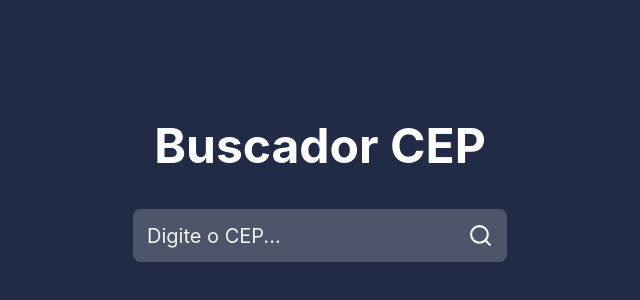
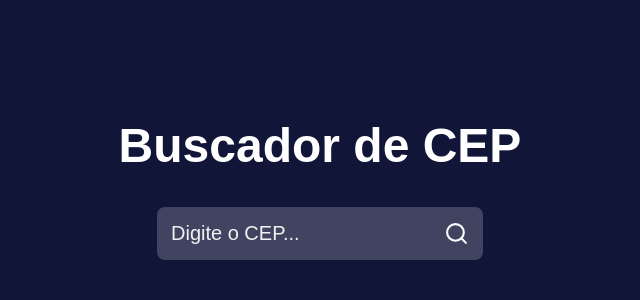
Before and after one commit to offreflix/cepfinder-reactjs, a React (Create React App) app: page / in a window 1280 px wide. Shown: the part 194-494 px from the top of the page, without its empty margins (320-960 px from the left). Built offline with nearby package versions, Linux system fonts and the light colour scheme.

Commit message:
Changed main and added container to separate more

```diff
--- a/public/index.html
+++ b/public/index.html
@@ -24,7 +24,7 @@
       work correctly both with client-side routing and a non-root public URL.
       Learn how to configure a non-root public URL by running `npm run build`.
     -->
-    <title>React App</title>
+    <title>Buscador de CEP</title>
   </head>
   <body>
     <noscript>You need to enable JavaScript to run this app.</noscript>
--- a/src/App.css
+++ b/src/App.css
@@ -4,7 +4,7 @@
   justify-content: center;
   align-items: center;
   flex-direction: column;
-  background-color: #212b46;
+  background-color: rgb(17, 21, 56);
 }
 
 .title {
--- a/src/App.js
+++ b/src/App.js
@@ -3,6 +3,7 @@ import './App.css';
 
 import Input from './components/Input';
 import Main from './components/Main';
+import Container from './components/Container';
 
 function App() {
   const [cep, setCep] = useState({});
@@ -12,13 +13,11 @@ function App() {
   }
 
   return (
-    <div className="container">
-      <h1 className="title">Buscador CEP</h1>
-
+    <Container>
       <Input handleCep={handleCep} />
 
-      {Object.keys(cep).length > 1 && <Main cep={cep} />}
-    </div>
+      <Main cep={cep} />
+    </Container>
   );
 }
 
--- /dev/null
+++ b/src/components/Container.js
@@ -0,0 +1,11 @@
+function Container(props) {
+  return (
+    <div className="container">
+      <h1 className="title">Buscador de CEP</h1>
+
+      {props.children}
+    </div>
+  );
+}
+
+export default Container;
--- a/src/components/Input.js
+++ b/src/components/Input.js
@@ -1,4 +1,4 @@
-import React, { useState } from 'react';
+import { useState } from 'react';
 import { FiSearch } from 'react-icons/fi';
 import api from '../services/api';
 import { verification } from '../actions/inputActions';
--- a/src/components/Main.js
+++ b/src/components/Main.js
@@ -1,7 +1,9 @@
-import React from 'react';
+import { Fragment } from 'react';
 
 function Main(props) {
   return (
+    <Fragment>
+      {Object.keys(props.cep).length > 1 && (
         <main className="main">
           <h2>CEP: {props.cep.cep}</h2>
 
@@ -11,6 +13,8 @@ function Main(props) {
             {props.cep.localidade} - {props.cep.uf}
           </span>
         </main>
+      )}
+    </Fragment>
   );
 }
 
--- a/src/index.css
+++ b/src/index.css
@@ -1,9 +1,5 @@
 * {
   margin: 0;
   padding: 0;
-  font-family: -apple-system, BlinkMacSystemFont, 'Segoe UI', 'Roboto', 'Oxygen',
-    'Ubuntu', 'Cantarell', 'Fira Sans', 'Droid Sans', 'Helvetica Neue',
-    sans-serif;
-  -webkit-font-smoothing: antialiased;
-  -moz-osx-font-smoothing: grayscale;
+  font-family: sans-serif;
 }
```
Lines whose indentation alone changed are shown as unchanged.
